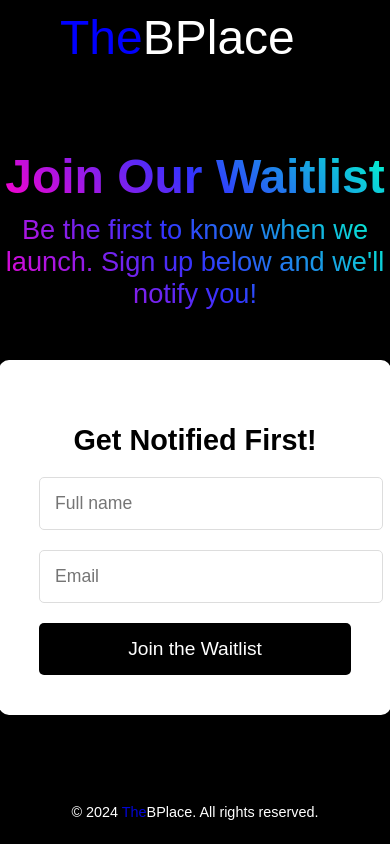
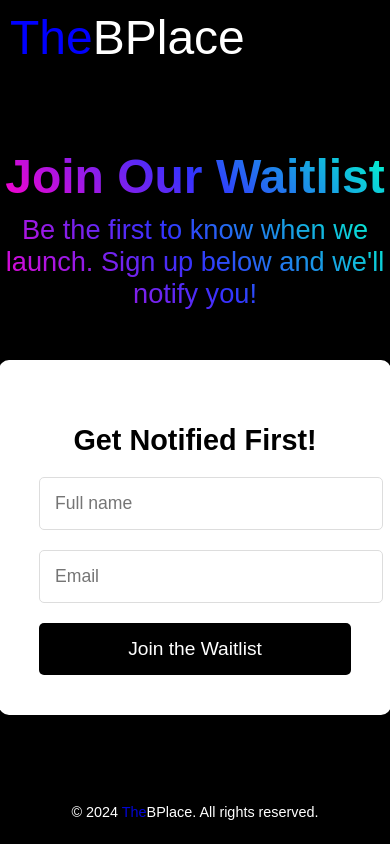
Before and after one commit to FatlumS/TheBPlace, a plain HTML site: page Waitlist.html in a window 390 px wide. Drawn offline with Linux system fonts and the light colour scheme.

Commit message:
Update Waitlist.html

```diff
--- a/Waitlist.html
+++ b/Waitlist.html
@@ -125,6 +125,24 @@
             font-size: 0.9em;
         }
 
+
+        @media (max-width: 480px){
+            .logo{
+
+position: relative;
+right: 50px;
+}
+        }
+
+        @media (max-width: 769px){
+            .logo{
+
+                 position: relative;
+                 right: 50px;
+}
+
+        }
+
     </style>
 </head>
 <body>
```
